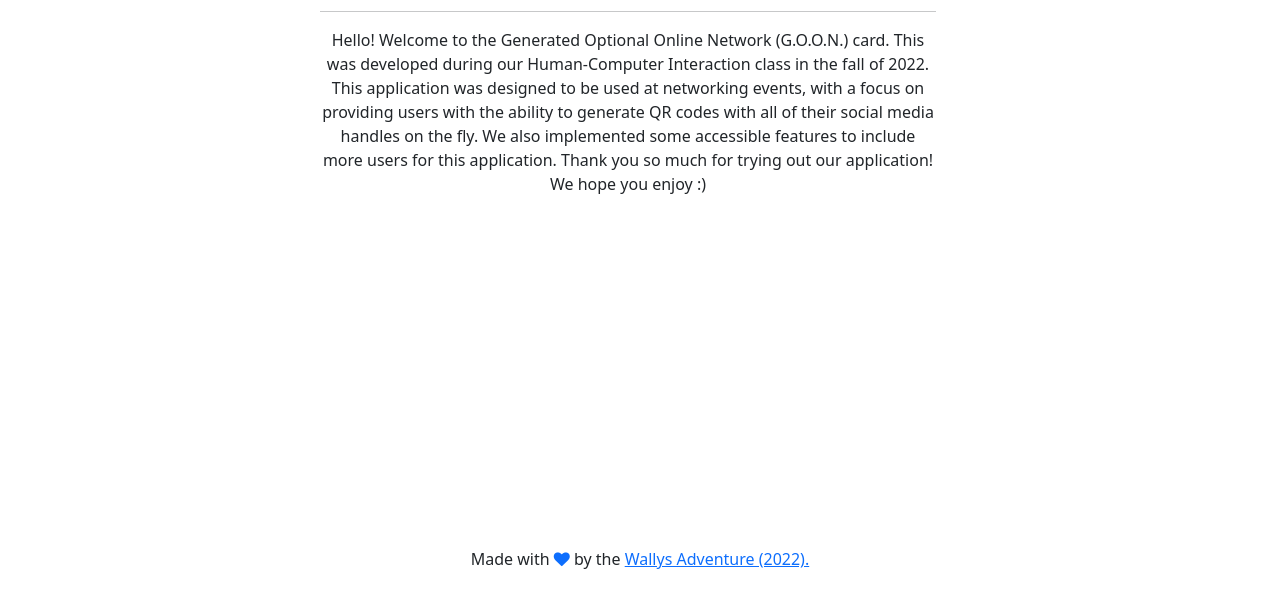
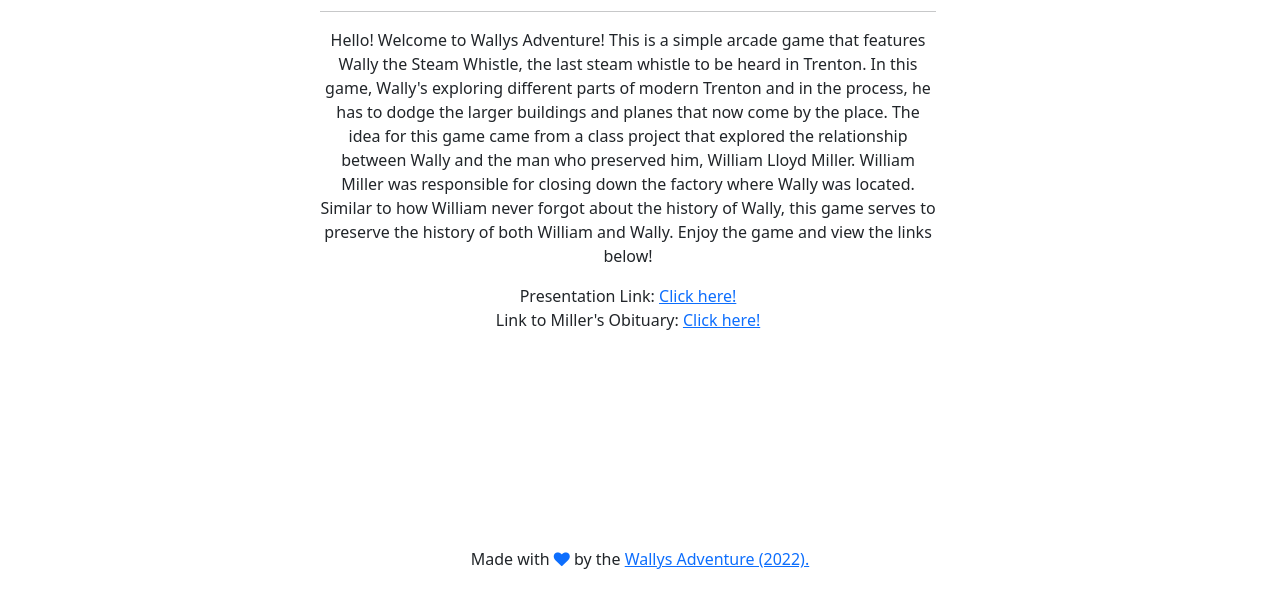
Before and after one commit to sderacy/wallysadventure, a website with bundled scripts: page aboutus.html in a window 1280 px wide. Shown: the part 205-800 px from the top of the page. Built offline with nearby package versions, Linux system fonts and the light colour scheme; no server answers.

Commit message:
Fill in content for about us page

```diff
--- a/aboutus.html
+++ b/aboutus.html
@@ -57,15 +57,35 @@
               <!-- This creates a divider to indicate the jump from the header to the actual content -->
               <hr />
               <p>
-                Hello! Welcome to the Generated Optional Online Network
-                (G.O.O.N.) card. This was developed during our Human-Computer
-                Interaction class in the fall of 2022. This application was
-                designed to be used at networking events, with a focus on
-                providing users with the ability to generate QR codes with all
-                of their social media handles on the fly. We also implemented
-                some accessible features to include more users for this
-                application. Thank you so much for trying out our application!
-                We hope you enjoy :)
+                Hello! Welcome to Wallys Adventure! This is a simple arcade game
+                that features Wally the Steam Whistle, the last steam whistle to
+                be heard in Trenton. In this game, Wally's exploring different
+                parts of modern Trenton and in the process, he has to dodge the
+                larger buildings and planes that now come by the place. The idea
+                for this game came from a class project that explored the
+                relationship between Wally and the man who preserved him,
+                William Lloyd Miller. William Miller was responsible for closing
+                down the factory where Wally was located. Similar to how William
+                never forgot about the history of Wally, this game serves to
+                preserve the history of both William and Wally. Enjoy the game
+                and view the links below!
+              </p>
+              <p>
+                Presentation Link:
+                <a
+                  href="https://obits.nj.com/us/obituaries/trenton/name/william-miller-obituary?id=16093126"
+                  target="_blank"
+                >
+                  Click here!
+                </a>
+                <br />
+                Link to Miller's Obituary:
+                <a
+                  href="https://obits.nj.com/us/obituaries/trenton/name/william-miller-obituary?id=16093126"
+                  target="_blank"
+                >
+                  Click here!
+                </a>
               </p>
             </div>
             <br />
```
